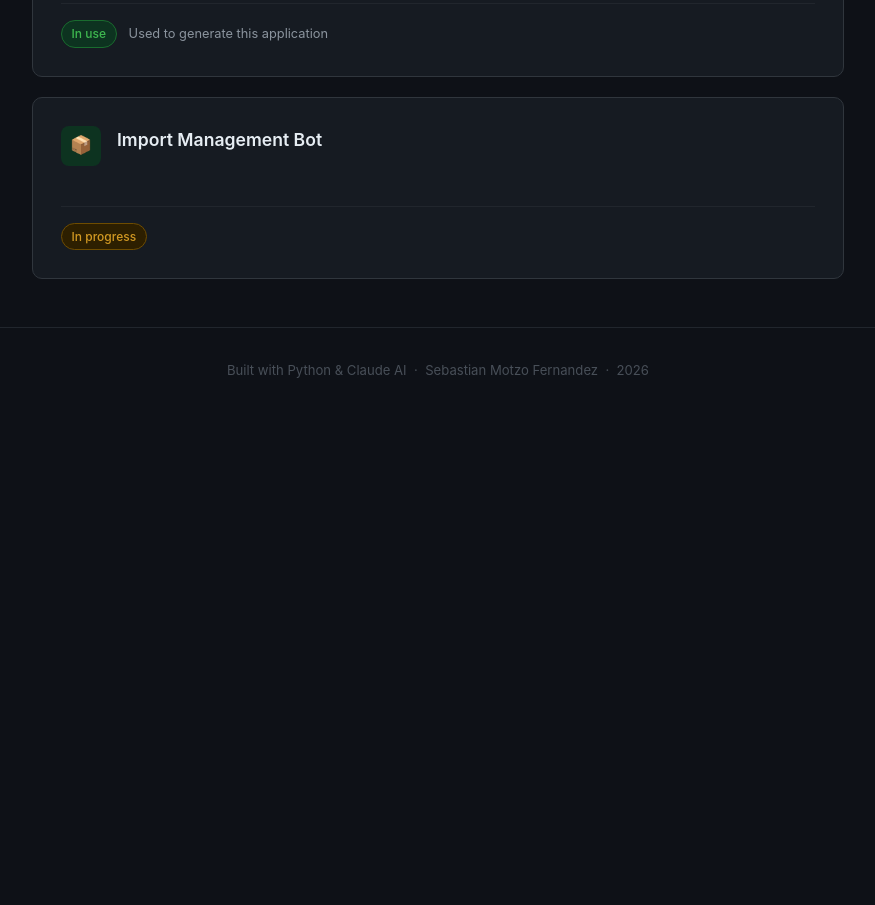
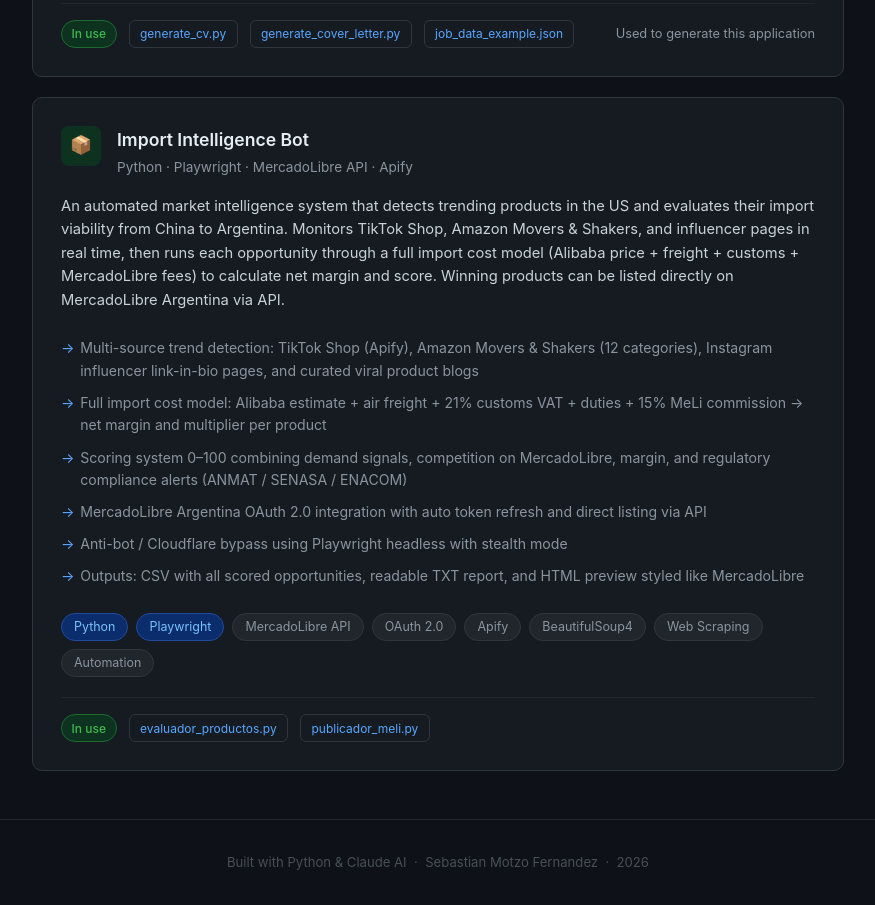
Before and after one commit to Stormsouls/portfolio, a plain HTML site: page index.html in a window 1280 px wide. Shown: the part 739-1644 px from the top of the page, without its empty margins (202-1077 px from the left). Before the commit the page ends 1152 px from the top, so only its background shows below. Drawn offline with Linux system fonts and the light colour scheme.

Commit message:
Add files via upload

```diff
--- a/index.html
+++ b/index.html
@@ -162,6 +162,26 @@
     gap: 0.75rem;
     padding-top: 1rem;
     border-top: 1px solid #21262d;
+    flex-wrap: wrap;
+  }
+
+  .btn-code {
+    font-size: 0.75rem;
+    color: #58a6ff;
+    text-decoration: none;
+    border: 1px solid #30363d;
+    border-radius: 6px;
+    padding: 0.2rem 0.65rem;
+    background: transparent;
+    transition: border-color 0.15s, background 0.15s;
+  }
+
+  .btn-code:hover { border-color: #58a6ff; background: #0c2d6b22; }
+
+  .meta-note {
+    font-size: 0.8rem;
+    color: #8b949e;
+    margin-left: auto;
   }
 
   .badge {
@@ -242,7 +262,10 @@
     </div>
     <div class="card-footer">
       <span class="badge badge-live">In use</span>
-      <span style="font-size:0.8rem; color:#8b949e">Used to generate this application</span>
+      <a class="btn-code" href="https://github.com/stormsouls/portfolio/blob/main/generate_cv.py" target="_blank">generate_cv.py</a>
+      <a class="btn-code" href="https://github.com/stormsouls/portfolio/blob/main/generate_cover_letter.py" target="_blank">generate_cover_letter.py</a>
+      <a class="btn-code" href="https://github.com/stormsouls/portfolio/blob/main/job_data_example.json" target="_blank">job_data_example.json</a>
+      <span class="meta-note">Used to generate this application</span>
     </div>
   </div>
 
@@ -250,21 +273,39 @@
     <div class="card-header">
       <div class="card-icon icon-green">&#128230;</div>
       <div>
-        <div class="card-title">Import Management Bot</div>
-        <div class="card-subtitle"><!-- tech stack here --></div>
+        <div class="card-title">Import Intelligence Bot</div>
+        <div class="card-subtitle">Python · Playwright · MercadoLibre API · Apify</div>
       </div>
     </div>
     <div class="card-body">
-      <!-- Project description goes here -->
+      An automated market intelligence system that detects trending products in the US and evaluates their
+      import viability from China to Argentina. Monitors TikTok Shop, Amazon Movers &amp; Shakers, and
+      influencer pages in real time, then runs each opportunity through a full import cost model
+      (Alibaba price + freight + customs + MercadoLibre fees) to calculate net margin and score.
+      Winning products can be listed directly on MercadoLibre Argentina via API.
     </div>
     <ul class="feature-list">
-      <!-- Features go here -->
+      <li>Multi-source trend detection: TikTok Shop (Apify), Amazon Movers &amp; Shakers (12 categories), Instagram influencer link-in-bio pages, and curated viral product blogs</li>
+      <li>Full import cost model: Alibaba estimate + air freight + 21% customs VAT + duties + 15% MeLi commission → net margin and multiplier per product</li>
+      <li>Scoring system 0–100 combining demand signals, competition on MercadoLibre, margin, and regulatory compliance alerts (ANMAT / SENASA / ENACOM)</li>
+      <li>MercadoLibre Argentina OAuth 2.0 integration with auto token refresh and direct listing via API</li>
+      <li>Anti-bot / Cloudflare bypass using Playwright headless with stealth mode</li>
+      <li>Outputs: CSV with all scored opportunities, readable TXT report, and HTML preview styled like MercadoLibre</li>
     </ul>
     <div class="tag-list">
-      <!-- Tags go here -->
+      <span class="tag highlight">Python</span>
+      <span class="tag highlight">Playwright</span>
+      <span class="tag">MercadoLibre API</span>
+      <span class="tag">OAuth 2.0</span>
+      <span class="tag">Apify</span>
+      <span class="tag">BeautifulSoup4</span>
+      <span class="tag">Web Scraping</span>
+      <span class="tag">Automation</span>
     </div>
     <div class="card-footer">
-      <span class="badge badge-wip">In progress</span>
+      <span class="badge badge-live">In use</span>
+      <a class="btn-code" href="https://github.com/stormsouls/portfolio/blob/main/import-bot/evaluador_productos.py" target="_blank">evaluador_productos.py</a>
+      <a class="btn-code" href="https://github.com/stormsouls/portfolio/blob/main/import-bot/publicador_meli.py" target="_blank">publicador_meli.py</a>
     </div>
   </div>
 
```
